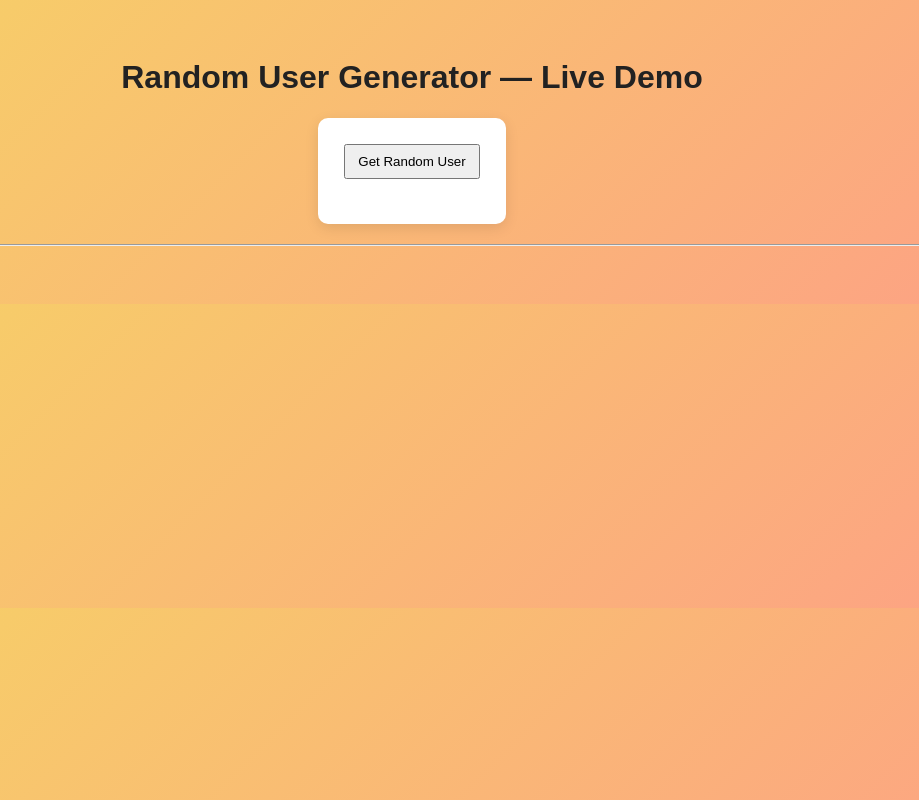
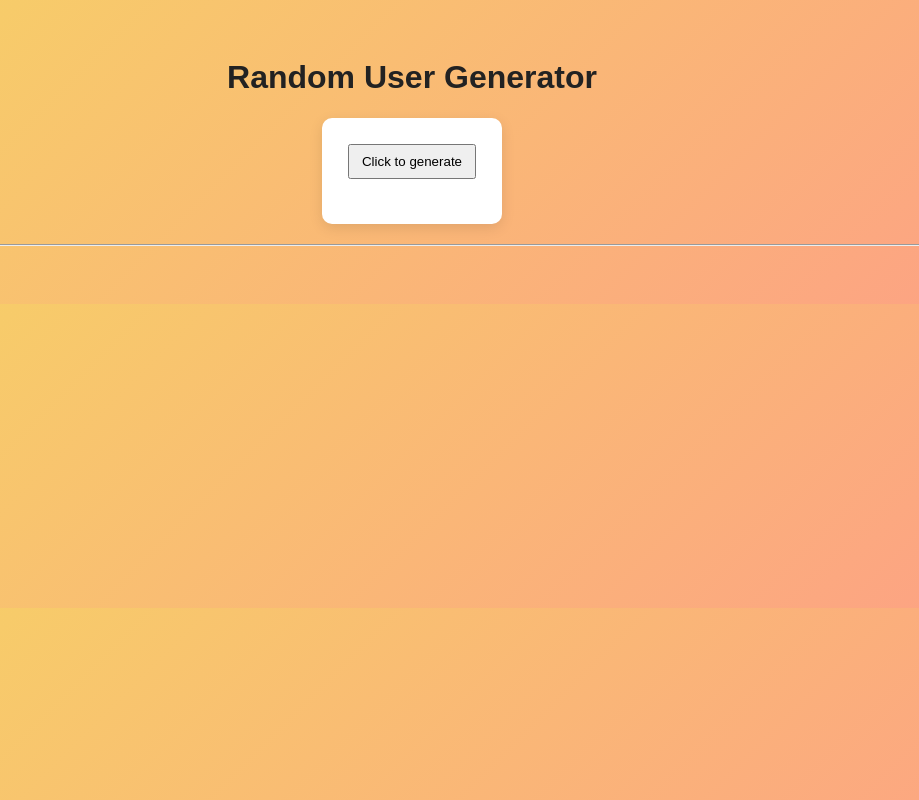
Before and after one commit to Lahari-nagaraj/codefury_workshop, a plain HTML site: page index.html in a window 1280 px wide. Shown: the whole page, without its empty margins (228-1147 px from the left). Drawn offline with Linux system fonts and the light colour scheme.

Commit message:
Update index.html

```diff
--- a/index.html
+++ b/index.html
@@ -3,7 +3,7 @@
 
 <head>
     <meta charset="utf-8" />
-    <title>Random User Demo</title>
+    <title>Random User </title>
     <style>
         body {
             font-family: Arial;
@@ -43,10 +43,10 @@
 </head>
 
 <body>
-    <h1>Random User Generator — Live Demo</h1>
+    <h1>Random User Generator </h1>
 
     <div class="card">
-        <button id="getUserBtn">Get Random User</button>
+        <button id="getUserBtn">Click to generate</button>
         <div id="userArea" style="margin-top:16px;">
             <img id="avatar" src="" alt="" style="display:none" />
             <h3 id="userName"></h3>
@@ -55,9 +55,6 @@
     </div>
 
     <hr style="margin:20px 0">
-
-
-
     <ul id="userList"></ul>
     </body>
 
```
